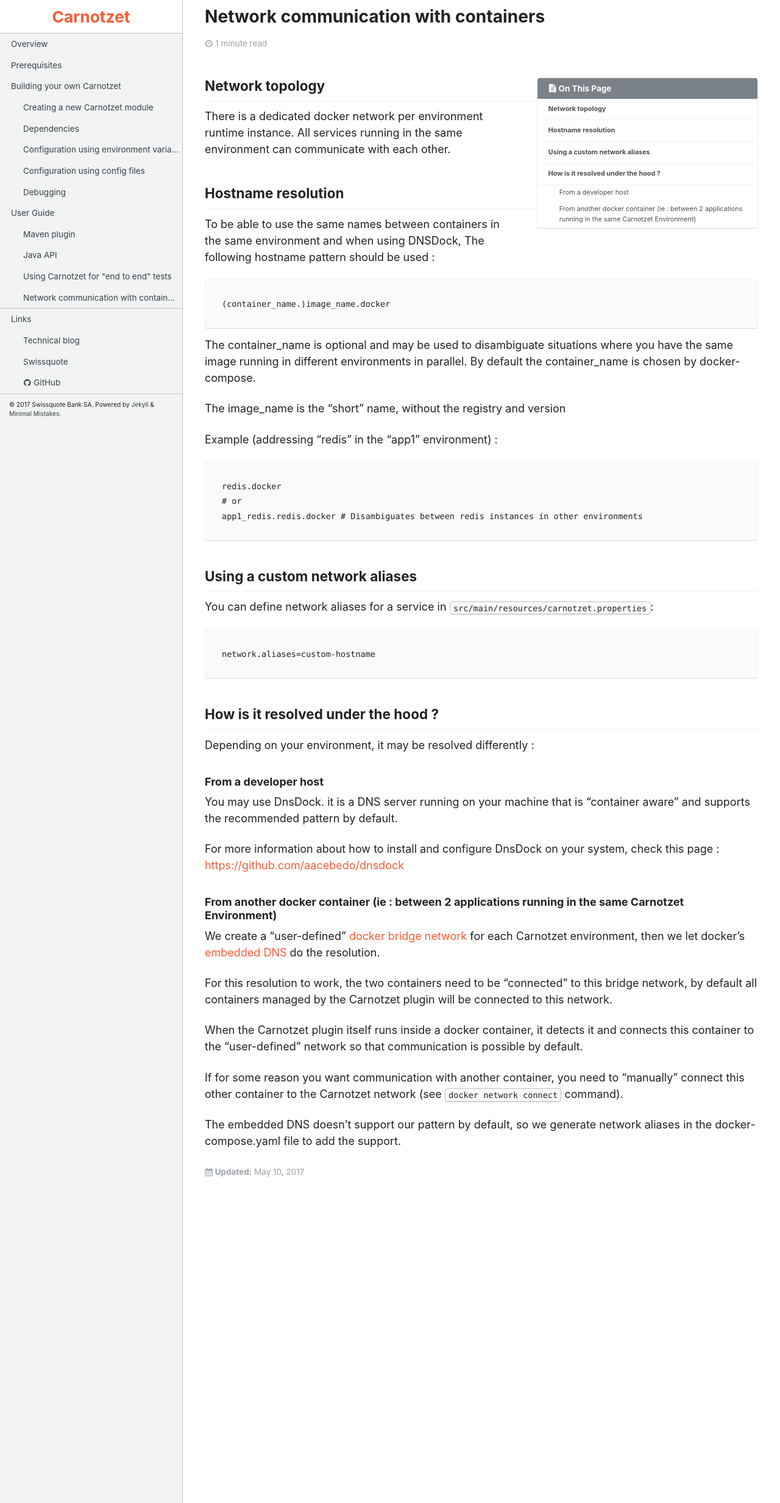
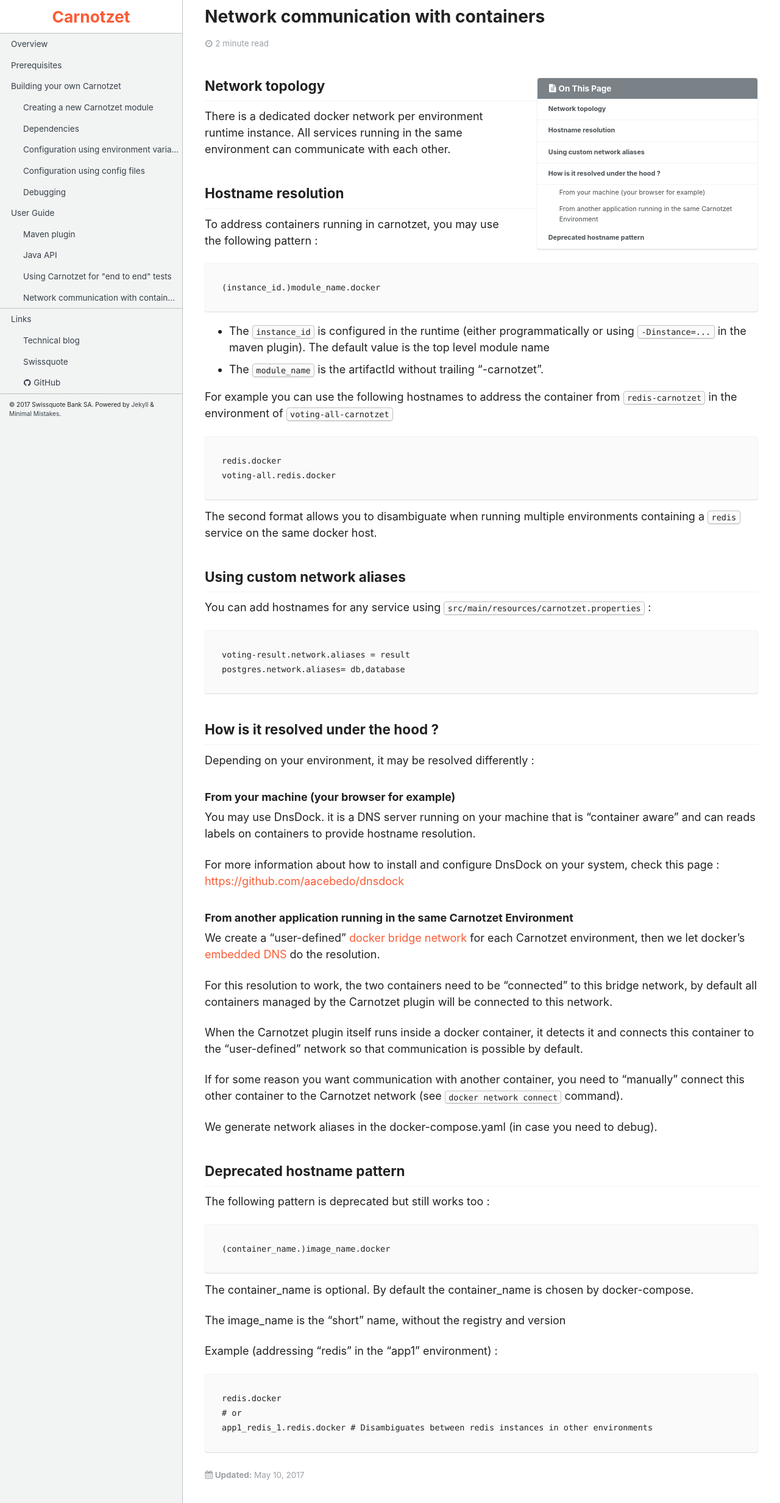
Before and after one commit to swissquote/carnotzet, a Jekyll site: the page built from docs/_docs/user-guide/network-communication-with-containers.md, in a window 1280 px wide. Shown: the whole page at 61% size. Built offline with Jekyll 4.4.1, drawn with Linux system fonts in a browser that asks for light colours.

Commit message:
Add network aliases based on instanceId and moduleName
And allow setting network aliases for any service in carnotzet.properties

````diff
--- a/docs/_docs/user-guide/network-communication-with-containers.md
+++ b/docs/_docs/user-guide/network-communication-with-containers.md
@@ -10,42 +10,41 @@ There is a dedicated docker network per environment runtime instance.
 All services running in the same environment can communicate with each other.
 
 ## Hostname resolution
-To be able to use the same names between containers in the same environment and when using DNSDock,
-The following hostname pattern should be used :
+To address containers running in carnotzet, you may use the following pattern :
+
 ```
-(container_name.)image_name.docker
+(instance_id.)module_name.docker
 ```
 
-The container_name is optional and may be used to disambiguate situations where you have the same image running
-in different environments in parallel. By default the container_name is chosen by docker-compose.
+- The `instance_id` is configured in the runtime (either programmatically or using `-Dinstance=...` in the maven plugin). The default value is the top level module name
+- The `module_name` is the artifactId without trailing "-carnotzet".
 
-The image_name is the "short" name, without the registry and version
-
-Example (addressing "redis" in the "app1" environment) :
+For example you can use the following hostnames to address the container from `redis-carnotzet` in the environment of `voting-all-carnotzet`
 ```
 redis.docker
-# or
-app1_redis.redis.docker # Disambiguates between redis instances in other environments
+voting-all.redis.docker
 ```
 
-## Using a custom network aliases
-You can define network aliases for a service in `src/main/resources/carnotzet.properties`:
+The second format allows you to disambiguate when running multiple environments containing a `redis` service on the same docker host.
+
+## Using custom network aliases
+You can add hostnames for any service using `src/main/resources/carnotzet.properties` :
 ```
-network.aliases=custom-hostname
+voting-result.network.aliases = result
+postgres.network.aliases= db,database
 ```
-
 ## How is it resolved under the hood ?
 
 Depending on your environment, it may be resolved differently :
 
-### From a developer host
+### From your machine (your browser for example)
 
-You may use DnsDock. it is a DNS server running on your machine that is "container aware" and supports the recommended pattern by default.
+You may use DnsDock. it is a DNS server running on your machine that is "container aware" and can reads labels on containers to provide hostname resolution.
 
 For more information about how to install and configure DnsDock on your system, check this page :
 [https://github.com/aacebedo/dnsdock](https://github.com/aacebedo/dnsdock)
 
-### From another docker container (ie : between 2 applications running in the same Carnotzet Environment)
+### From another application running in the same Carnotzet Environment
 
 We create a "user-defined" [docker bridge network](https://docs.docker.com/engine/userguide/networking/) for each Carnotzet environment, then we let docker's [embedded DNS](https://docs.docker.com/engine/userguide/networking/configure-dns/) do the resolution.
 
@@ -55,4 +54,22 @@ When the Carnotzet plugin itself runs inside a docker container, it detects it a
 
 If for some reason you want communication with another container, you need to "manually" connect this other container to the Carnotzet network (see `docker network connect` command).
 
-The embedded DNS doesn't support our pattern by default, so we generate network aliases in the docker-compose.yaml file to add the support.
+We generate network aliases in the docker-compose.yaml (in case you need to debug).
+
+## Deprecated hostname pattern
+The following pattern is deprecated but still works too :
+
+```
+(container_name.)image_name.docker
+```
+
+The container_name is optional. By default the container_name is chosen by docker-compose.
+
+The image_name is the "short" name, without the registry and version
+
+Example (addressing "redis" in the "app1" environment) :
+```
+redis.docker
+# or
+app1_redis_1.redis.docker # Disambiguates between redis instances in other environments
+```
````
Also changed, not shown: 7 other files.
